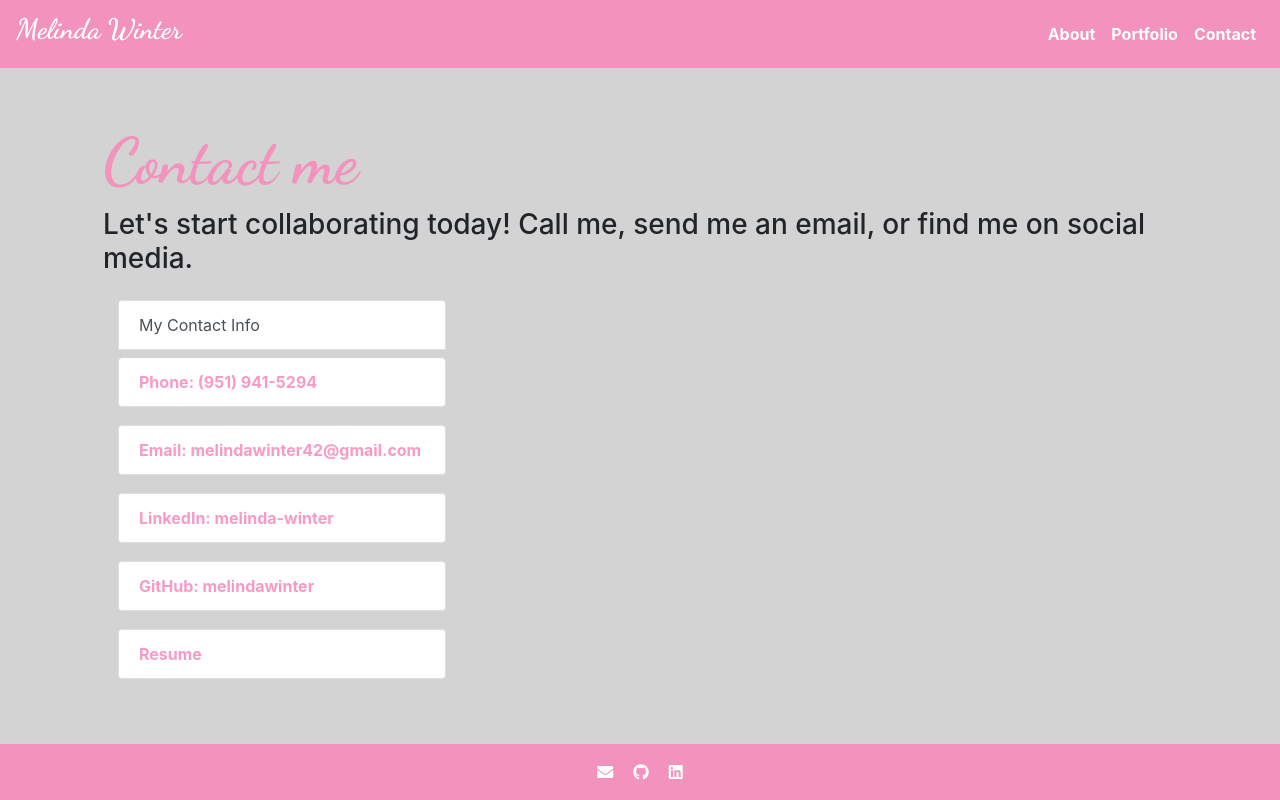
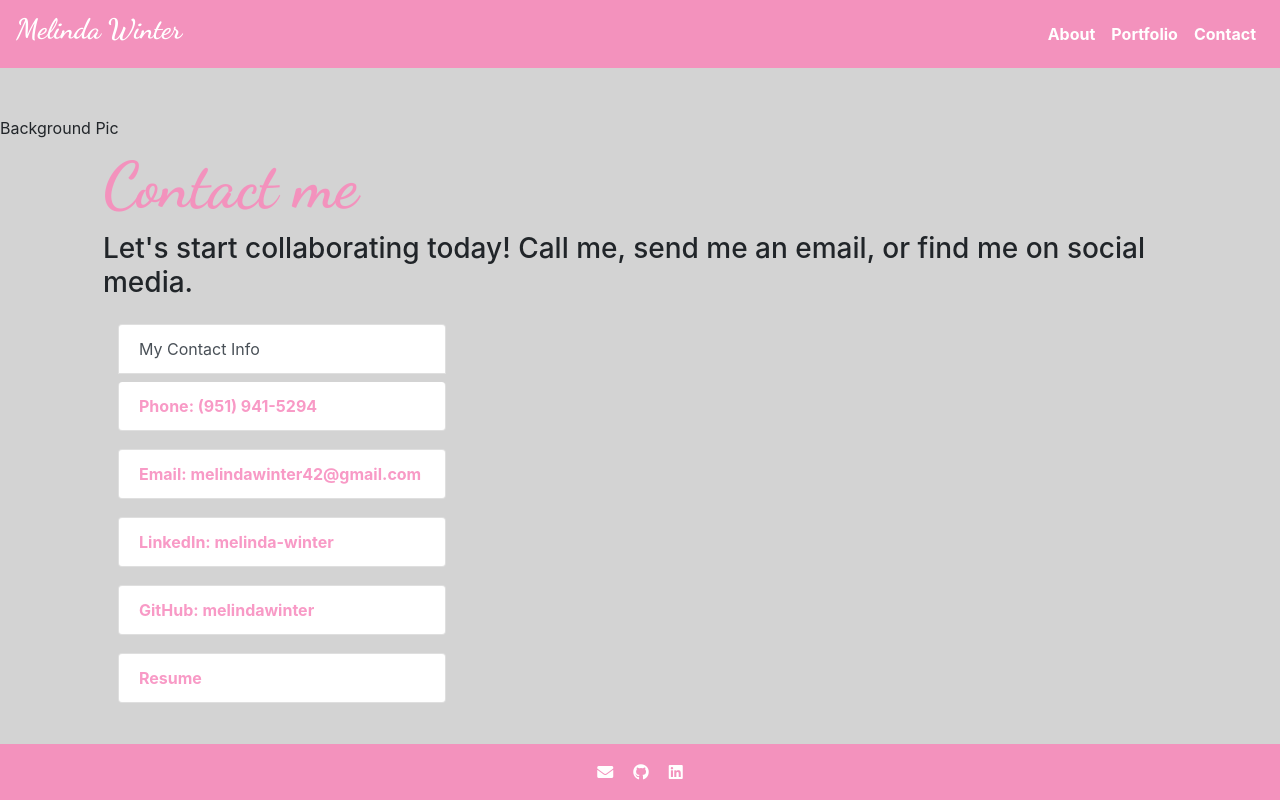
Before and after one commit to melindawinter/react-portfolio, a React (Create React App) app: page /contact in a window 1280 px wide. Built offline with nearby package versions, Linux system fonts and the light colour scheme; a web font is replaced by a local one.

Commit message:
attempt to add background image

```diff
--- a/src/components/ContactMe/ContactMe.js
+++ b/src/components/ContactMe/ContactMe.js
@@ -1,8 +1,10 @@
 import React from "react";
+import image from "../../images/contact-pic.jpg";
 
 export default function ContactMe() {
   return (
     <main>
+      <div styles={{ backgroundImage: `url(${image})` }}>Background Pic </div>
       <div class="container py-2 px-5 mb-5">
         <div class="row">
           <section>
```
Also changed, not shown: src/images/contact-pic.jpg (added).
